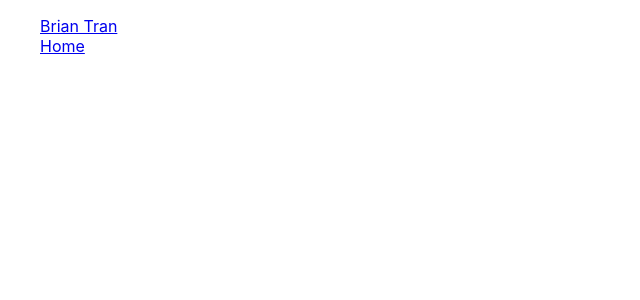
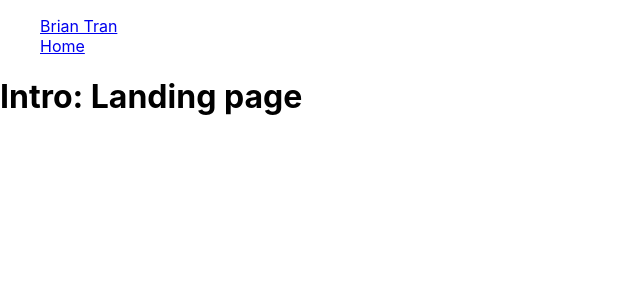
Before and after one commit to briantran98/portfoliots, a React (Create React App) app: page / in a window 1280 px wide. Shown: the top 300 px of the page, without its empty margins (0-640 px from the left). Built offline with nearby package versions, Linux system fonts and the light colour scheme; the HTML template or start-up script is replaced by a standard one.

Commit message:
Created landing component and Linked together with the navigation

```diff
--- a/src/App.tsx
+++ b/src/App.tsx
@@ -1,7 +1,8 @@
 import React from "react";
-import { BrowserRouter as Router, Route, Link } from "react-router-dom";
+import { BrowserRouter as Router, Route } from "react-router-dom";
 
 import Header from "./components/Navigation/Navigation";
+import Landing from './components/Landing/Landing'
 
 import "./App.css";
 
@@ -15,6 +16,7 @@ function App() {
       <div className="App">
         <header className="App-header">
           <Header />
+          <Route path="/" exact component={Landing} />
           <Route path="/home" component={Home} />
         </header>
       </div>
--- /dev/null
+++ b/src/components/Landing/Landing.tsx
@@ -0,0 +1,9 @@
+import * as React from 'react';
+
+const Landing = () => {
+    return(
+        <h1>Intro: Landing page</h1>
+    );
+}
+
+export default Landing;
```
Also changed, not shown: src/components/Landing/Landing.scss (added).
